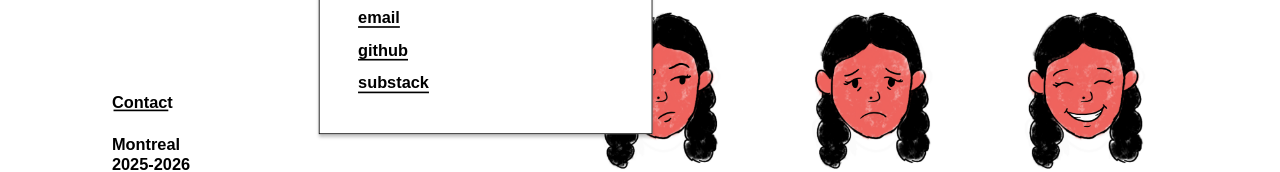
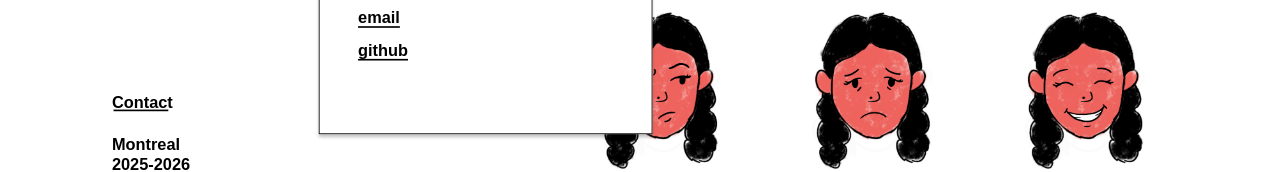
Before and after one commit to swaetamir/portfolio, a Next.js app: page / in a window 1280 px wide. Both pictures are taken after a click on the button "Contact". Shown: the part 566-738 px from the top of the page. Built offline with nearby package versions, Linux system fonts and the light colour scheme; a web font is replaced by a local one.

Commit message:
remove substack from contact

```diff
--- a/components/ContactPopup.tsx
+++ b/components/ContactPopup.tsx
@@ -127,22 +127,6 @@ type Props = {
           github
         </a>
 
-        <a
-          href="https://substack.com/@thedatastudioarchive"
-          target="_blank"
-          rel="noreferrer"
-          className="absolute underline underline-offset-4"
-          style={{
-            left: 47,
-            top: 135,
-            color: "black",
-            fontSize: 20,
-            fontWeight: 700,
-          }}
-        >
-          substack
-        </a>
-
         {/* close button */}
         <div style={{ position: "absolute", top: 9, right: 10 }}>
         <CloseButton onClick={onClose} ariaLabel="Close contact popup" />
--- a/components/MobileView.tsx
+++ b/components/MobileView.tsx
@@ -143,14 +143,6 @@ function ContactScreen({ onBack }: { onBack: () => void }) {
           style={{ fontSize: 20, fontWeight: 700, color: "black", textDecoration: "underline", textUnderlineOffset: 4 }}
         >
           github
-        </a>
-        <a
-          href="https://substack.com/@thedatastudioarchive"
-          target="_blank"
-          rel="noreferrer"
-          style={{ fontSize: 20, fontWeight: 700, color: "black", textDecoration: "underline", textUnderlineOffset: 4 }}
-        >
-          substack
         </a>
       </div>
     </div>
```
